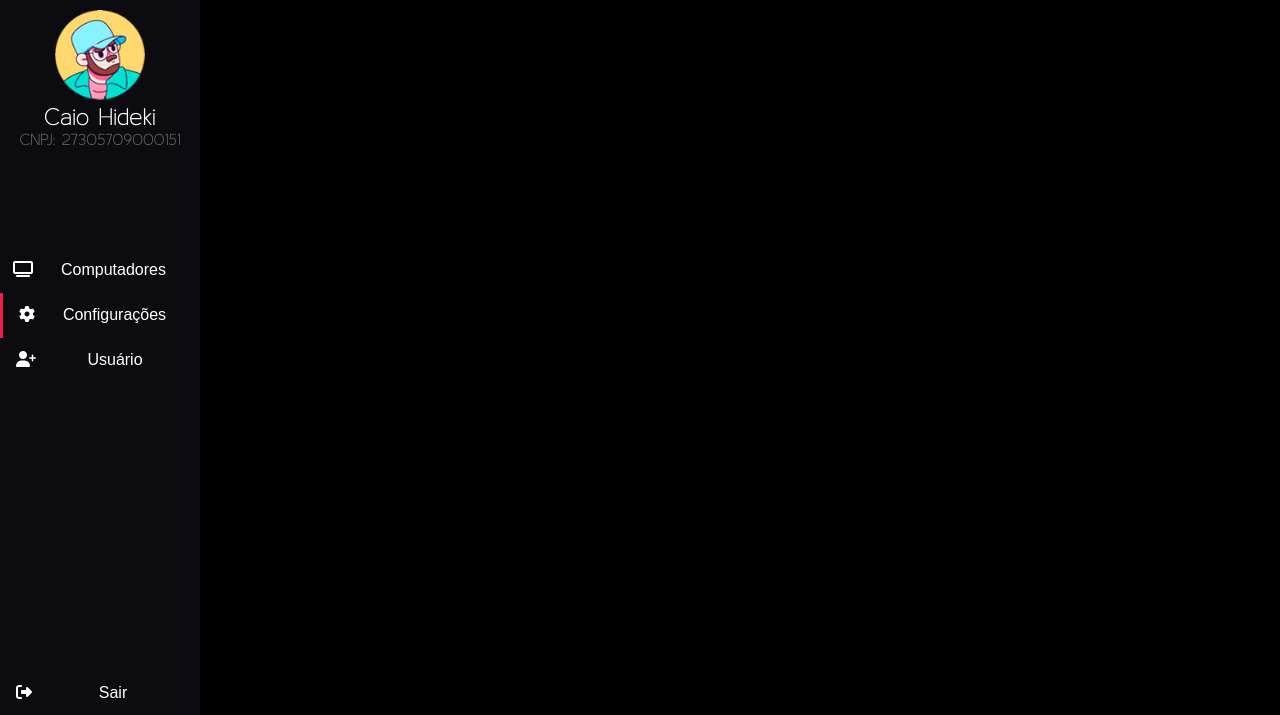
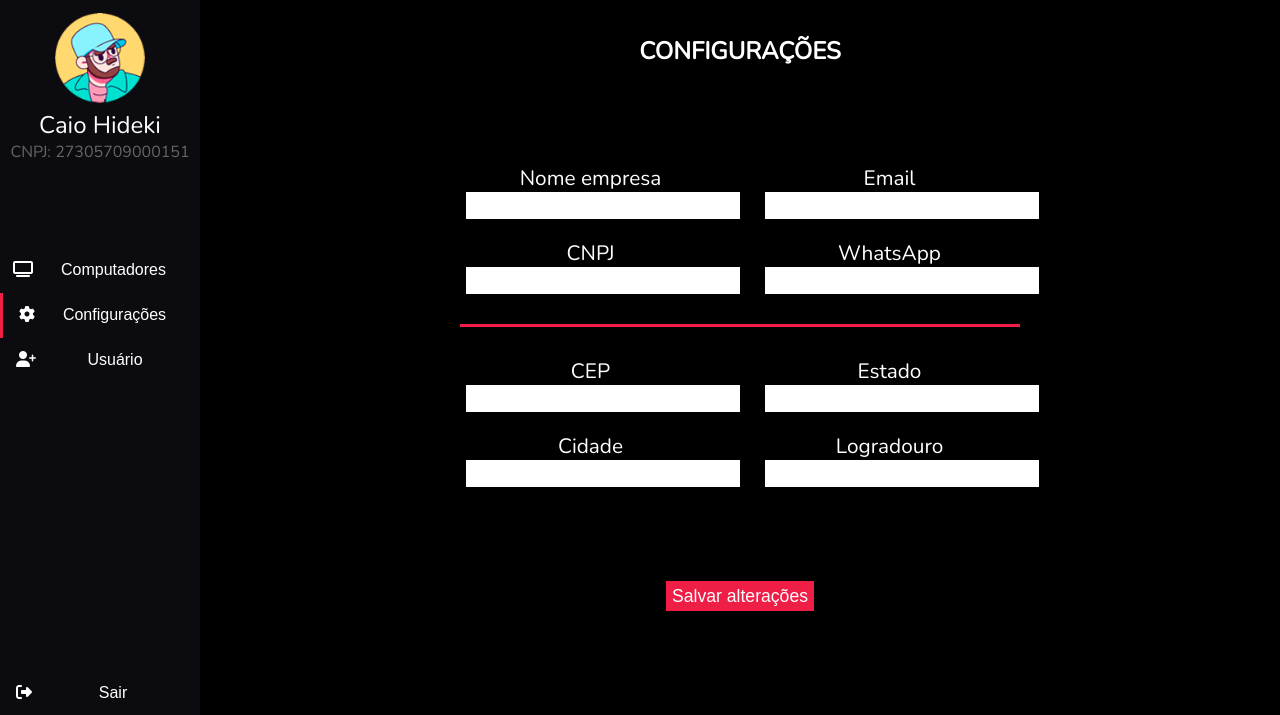
Before and after one commit to JuliaBudavicius/Gelis, a website: page Site/dashboard.html in a window 1280 px wide. Both pictures are taken after a click on the button "Configurações". Shown: the part 85-800 px from the top of the page. Drawn offline with nearby package versions, Linux system fonts and the light colour scheme.

Commit message:
subindo pagina config

```diff
--- a/Site/css/dashboard.css
+++ b/Site/css/dashboard.css
@@ -1,9 +1,11 @@
+@import url('https://fonts.googleapis.com/css2?family=Nunito:wght@300&display=swap');
 html, body {
     width: 100%;
     height: 100%;
     margin: 0;
     padding: 0;
-    font-family: 'Kulim Park';
+    font-family: 'Nunito', sans-serif;
+    /* font-family: 'Kulim Park'; */
     scroll-behavior: smooth;
     text-decoration: none;
     background-color: black;
@@ -582,3 +584,51 @@ p {
     color: white;
     font-size: 1.1em;
 }
+.configuracoes {
+    display: flex;
+    flex-direction: column;
+    align-items: center;
+    width: calc(100vw - 200px);
+    height: 100vh;
+    justify-content: center;
+}
+.linha {
+    height: 3px;
+    background-color: #EE1E46;
+    width: calc(100vw - 720px);
+    margin: 30px 0 10px 0;
+}
+.tituloConfig {
+    font-size: 1.5em;
+    font-weight: bold;
+    color: white;
+    position: absolute;
+    top: 15%;
+}
+.forms {
+    display: flex;
+    margin: 20px 0 0 0;
+}
+.forms input {
+    border: none;
+    width: 270px;
+    height: 25px;
+    margin-left: 25px;
+    color: rgb(0, 0, 0);
+    text-align: center;
+}
+.forms p {
+    color: white;
+    text-align: center;
+    font-size: 1.3em;
+}
+.btnSave {
+    background-color: #EE1E46;
+    border: 0;
+    color: white;
+    height: 30px;
+    font-size: 1.1em;
+    position: absolute;
+    bottom: 13%;
+    cursor: pointer;
+}
--- a/Site/dashboard.html
+++ b/Site/dashboard.html
@@ -262,6 +262,53 @@
             </div>
             <button class="btn btn-sair"><i class="fas fa-sign-out-alt"></i>Sair</button>
         </div>
+        <div class="ladoEsquerdo">
+            <div class="configuracoes">
+                <p class="tituloConfig">CONFIGURAÇÕES</p>
+                <div class="forms">
+                    <div>
+                        <p>Nome empresa</p>
+                        <input type="text">
+                    </div>
+                    <div>
+                        <p>Email</p>
+                        <input type="text">
+                    </div>
+                </div>
+                <div class="forms">
+                    <div>
+                        <p>CNPJ</p>
+                        <input type="text">
+                    </div>
+                    <div>
+                        <p>WhatsApp</p>
+                        <input type="text">
+                    </div>
+                </div>
+                <div class="linha"></div>
+                <div class="forms">
+                    <div>
+                        <p>CEP</p>
+                        <input type="text">
+                    </div>
+                    <div>
+                        <p>Estado</p>
+                        <input type="text">
+                    </div>
+                </div>
+                <div class="forms">
+                    <div>
+                        <p>Cidade</p>
+                        <input type="text">
+                    </div>
+                    <div>
+                        <p>Logradouro</p>
+                        <input type="text">
+                    </div>
+                </div>
+                <button class="btnSave">Salvar alterações</button>
+            </div>
+        </div>
     </section>
     <section id="novoUsu" class="novoUsu none">
         <div class="menulateral">
```
